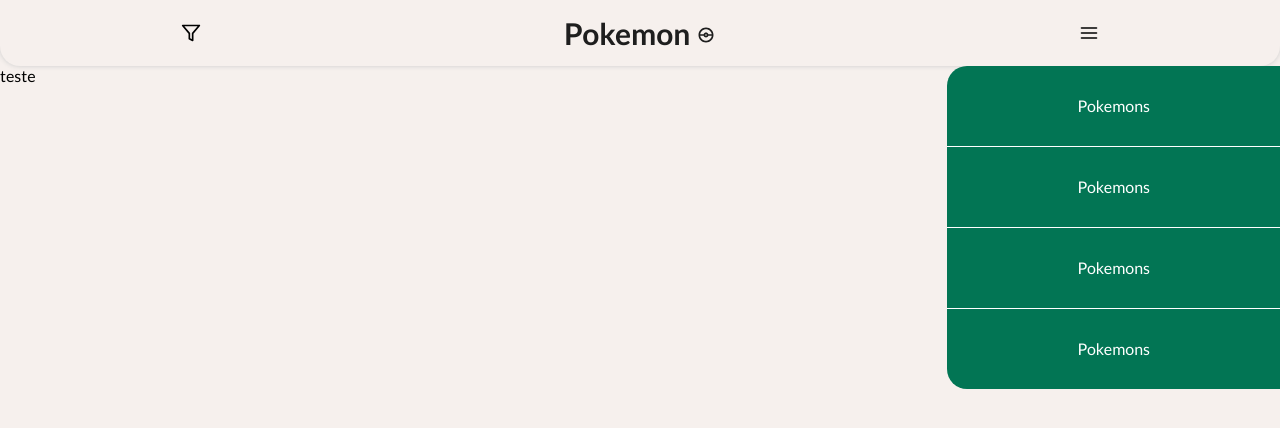
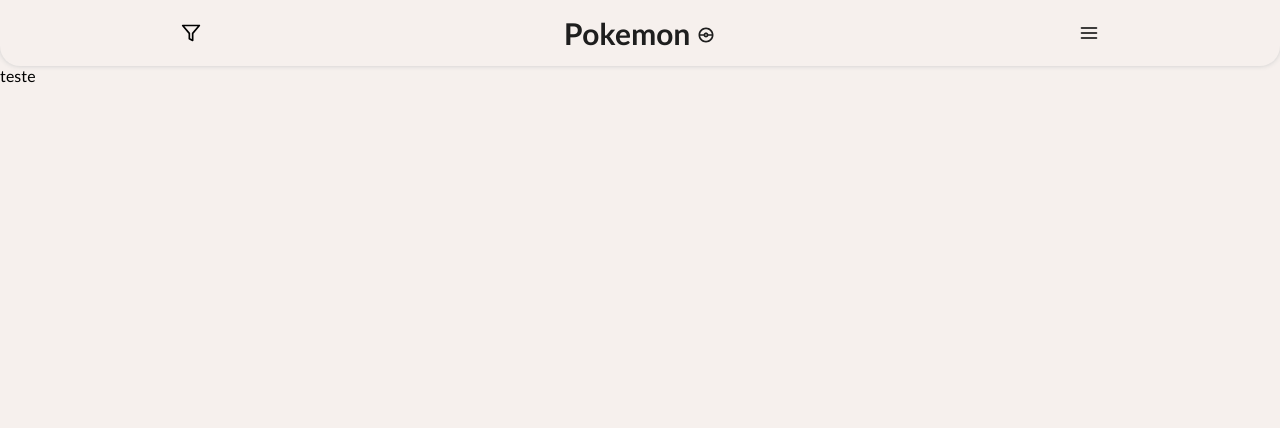
Before and after one commit to SavioSoares7/pokedex, a React (Vite) app in the folder pokemon/: page / in a window 1280 px wide. Shown: the top 428 px of the page. Built offline with nearby package versions, Linux system fonts and the light colour scheme.

Commit message:
Finished menu

```diff
--- a/pokemon/src/components/header/index.jsx
+++ b/pokemon/src/components/header/index.jsx
@@ -2,6 +2,11 @@
 
 import { FiFilter, FiMenu } from "react-icons/fi";
 import { CgPokemon } from "react-icons/cg";
+
+const toggleMenu = function () {
+  const menu = document.querySelector("ul#menu");
+  menu.classList.toggle("active");
+};
 
 export function Header() {
   return (
@@ -11,9 +16,9 @@
         Pokemon <CgPokemon />
       </a>
 
-      <FiMenu />
+      <FiMenu onClick={toggleMenu} />
       <Menu>
-        <ul>
+        <ul id="menu" className="active">
           <li>
             <a href="#">Pokemons</a>
           </li>
--- a/pokemon/src/components/header/style.js
+++ b/pokemon/src/components/header/style.js
@@ -27,11 +27,26 @@
   margin-top: 66px;
 
   ul {
-    background-color: #027554;
+    display: block;
+    background-color: #202020;
     border-radius: 20px 0 0 20px;
+
+    height: 100%;
+    transition: 0.3ms all;
+
+    height: calc(100vh - 66px);
+
+    &.active {
+      height: 0%;
+      visibility: hidden;
+    }
   }
 
   li {
+    display: flex;
+    align-items: center;
+    justify-content: center;
+    height: 25%;
     padding: 30px 130px;
     border-bottom: 1px solid #fff;
 
```
